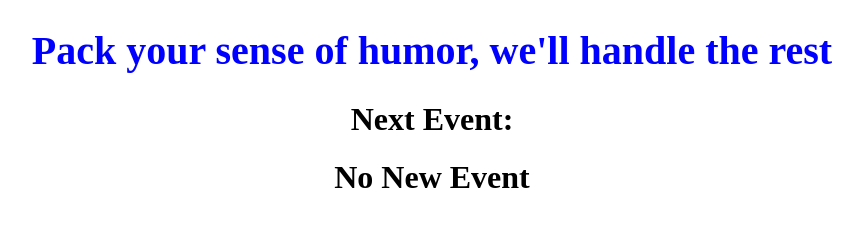
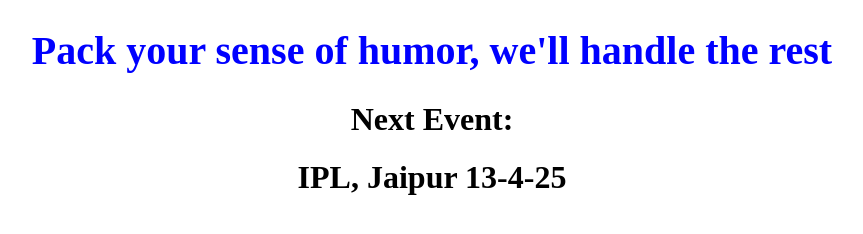
Before and after one commit to keshavsoni1626/website, a plain HTML site: page index.html in a window 1280 px wide. Shown: the whole page, without its empty margins (208-1071 px from the left). Drawn offline with Linux system fonts and the light colour scheme.

Commit message:
Update index.html

```diff
--- a/index.html
+++ b/index.html
@@ -8,6 +8,6 @@
 <body>
     <h1 style="color: blue;font-size: 40px;text-align: center;">Pack your sense of humor, we'll handle the rest</h1>
     <h1 style="text-align: center;">Next Event:</h1>
-    <h1 style="text-align: center;" id="cityevent">No New Event</h1>
+    <h1 style="text-align: center;" id="cityevent">IPL, Jaipur 13-4-25</h1>
 </body>
 </html>
```
